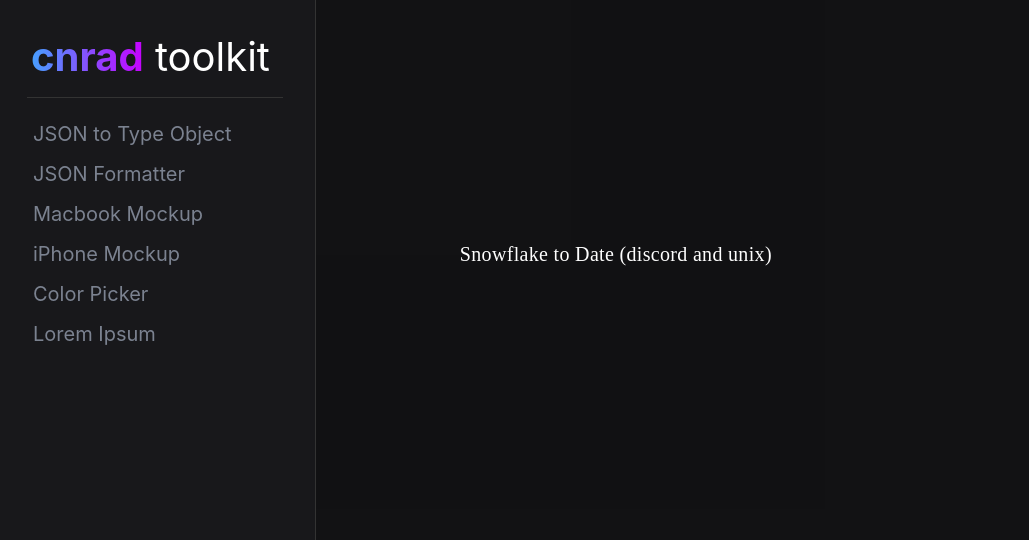
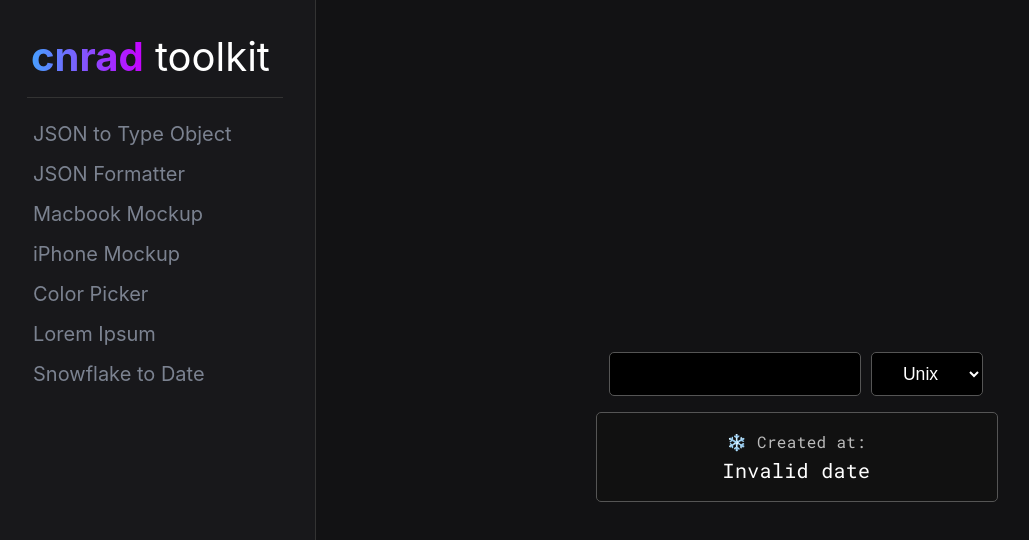
Before and after one commit to cnrad/tools, a Next.js app: page /snowflake in a window 1280 px wide. Shown: the top 540 px of the page, without its empty margins (5-1034 px from the left). Built offline with nearby package versions, Linux system fonts and the light colour scheme.

Commit message:
functional snowflake to date: discord, twitter, unix

```diff
--- a/package.json
+++ b/package.json
@@ -17,6 +17,7 @@
     "canvas": "^2.8.0",
     "framer-motion": "^4.1.17",
     "json_typegen_wasm": "^0.6.1",
+    "moment": "^2.29.1",
     "next": "11.0.1",
     "react": "17.0.2",
     "react-colorful": "^5.2.2",
--- a/pages/snowflake.tsx
+++ b/pages/snowflake.tsx
@@ -1,8 +1,48 @@
 import styled from 'styled-components';
 import Head from 'next/head';
 import PageWrapper from "../src/components/PageWrapper";
+import { useState, useEffect } from 'react';
+import moment from 'moment';
 
 export default function SnowflakeDate() {
+
+    const [snowflakeType, setSnowflakeType] = useState("Unix");
+    const [snowflake, setSnowflake] = useState('');
+    const [creation, setCreation] = useState('Waiting for input...')
+    useEffect(() => {
+        convert(snowflake, snowflakeType);
+        console.log(snowflakeType);
+    }, [snowflake, snowflakeType])
+
+
+    function convertIDtoUnix(id: string, type: string): number {
+        var bin = (+id).toString(2);
+        var unixbin = '';
+        var m = 64 - bin.length;
+        unixbin = bin.substring(0, 42 - m);
+
+        let unix: number = parseInt(unixbin, 2);
+
+        switch(type){
+            case "Discord":
+                unix = parseInt(unixbin, 2) + 1420070400000;
+                break;
+            case "Twitter":
+                unix = parseInt(unixbin, 2) + 1288834974657;
+                break;
+            case "Unix":
+                unix;
+                break;
+        }
+
+        return unix;
+    }
+
+    function convert(id: string, type: string) {
+        var unix = convertIDtoUnix(id, type);
+        let timestamp = moment.unix(unix/1000);
+        setCreation(timestamp.format('YYYY-MM-DD, HH:mm:ss'));
+    }
 
     return (
         <>
@@ -10,18 +50,29 @@ export default function SnowflakeDate() {
                 <title>🛠️ Snowflake to Date</title>
             </Head>
             <PageWrapper overflowY="scroll">
-                <Text>
-                    Snowflake to Date (discord and unix)
-                </Text>
+                <Main>
+                    <Inputs>
+                        <TextInput maxLength={19} type="text" onChange={(e) => setSnowflake(e.target.value)} />
+                        <SelectType onChange={(e) => setSnowflakeType(e.target.value)}>
+                            <option value="Unix">Unix</option>
+                            <option value="Discord">Discord</option>
+                            <option value="Twitter">Twitter</option>
+                        </SelectType>
+                    </Inputs>
+                    <Result>
+                        ❄️ Created at: <br/>
+                        <Date>{creation}</Date>
+                    </Result>
+                </Main>
             </PageWrapper>
         </>
     );
 }
 
-const Text = styled.div`
+const Main = styled.div`
     position: relative;
-    width: 70%;
-    height: 100%;
+    width: 25rem;
+    height: 16rem;
     top: 10%;
 
     padding: 10rem;
@@ -31,4 +82,55 @@ const Text = styled.div`
 
     font-size: 1.25rem;
     color: #fff;
+    font-family: -apple-system, Segoe UI, Roboto, Helvetica Neue, Arial, Noto Sans, sans-serif;
 `
+
+const Inputs = styled.div`
+    display: flex;
+    flex-direction: row;
+    justify-content: center;
+    margin-bottom: 1rem;
+`
+
+const TextInput = styled.input`
+    width: 15rem;
+    height: 2rem;
+    font-size: 1.25rem;
+    text-align: center;
+    background: #000;
+    color: #fff;
+    border: solid 1px #555;
+    border-radius: 5px;
+    padding: 5px;
+    margin-right: 10px;
+`
+
+const SelectType = styled.select`
+    width: 7rem;
+    font-size: 1.1rem;
+    text-align: center;
+    background: #000;
+    color: #fff;
+    padding: 5px;
+    border: solid 1px #555;
+    border-radius: 5px;
+`
+
+const Result = styled.div`
+    width: 100%;
+    height: auto;
+    font-size: 1rem;
+    text-align: center;
+    background: #111;
+    color: #bbb;
+    border: solid 1px #555;
+    border-radius: 5px;
+    margin-right: 10px;
+    padding: 15px 0px;
+    font-family: 'Roboto Mono', monospace;
+`
+
+const Date = styled.span`
+    font-size: 1.25rem;
+    color: #fff;
+`
--- a/src/toolsList.ts
+++ b/src/toolsList.ts
@@ -22,6 +22,10 @@ const toolsList = [
     {
         url: "/lorem-ipsum",
         name: "Lorem Ipsum"
+    },
+    {
+        url: "/snowflake",
+        name: "Snowflake to Date"
     }
 ];
 
```
Also changed, not shown: 1 other file (tests, documents, lock files or other folders).
